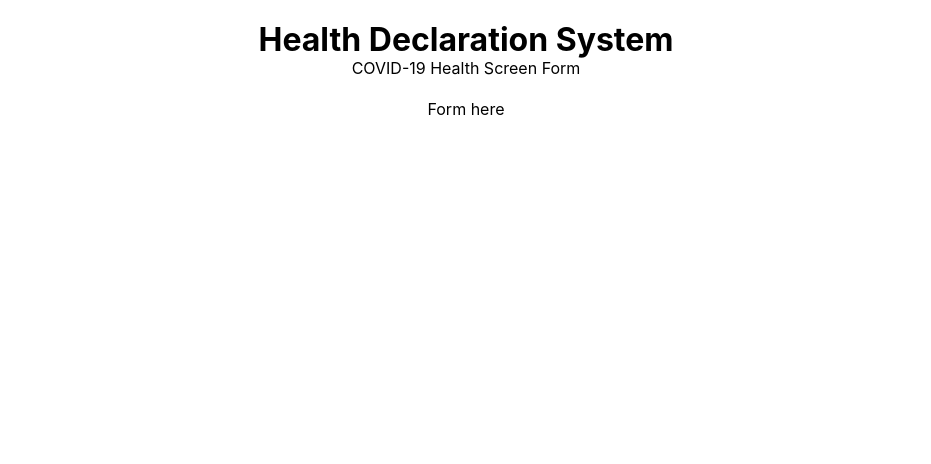
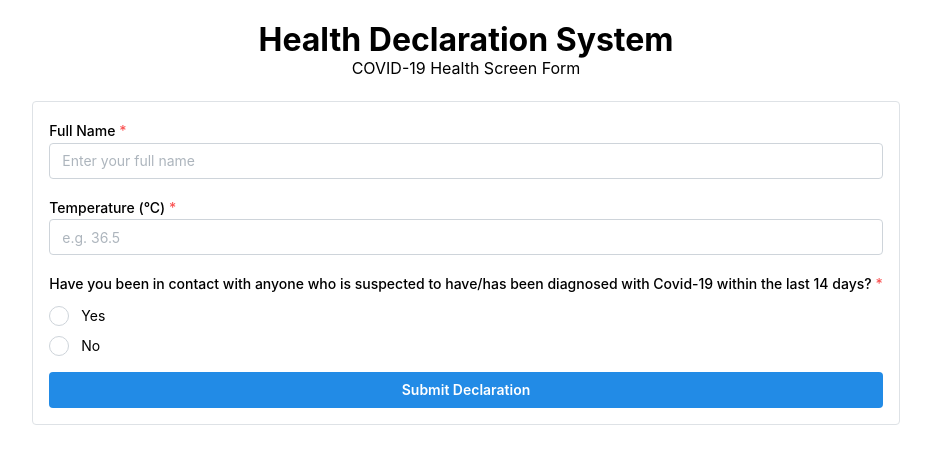
Before and after one commit to jackylauql/health-declaration, a React (Vite) app in the folder frontend/: page / in a window 1280 px wide. Shown: the top 464 px of the page, without its empty margins (174-1105 px from the left). Built offline with nearby package versions, Linux system fonts and the light colour scheme.

Commit message:
initial skeleton for health declare form page with full name, temperature and if close contact, symptoms to come in later

```diff
--- a/frontend/src/Router.tsx
+++ b/frontend/src/Router.tsx
@@ -1,12 +1,12 @@
 import { createBrowserRouter, RouterProvider } from 'react-router-dom';
 import { AppLayout } from './components/AppLayout/AppLayout';
-import { HomePage } from './pages/Home.page';
+import { HealthDeclareFormPage } from './pages/HealthDeclareFormPage';
 
 const router = createBrowserRouter([
   {
     path: '/',
     element: <AppLayout />,
-    children: [{ path: '', element: <HomePage /> }],
+    children: [{ path: '', element: <HealthDeclareFormPage /> }],
   },
 ]);
 
--- /dev/null
+++ b/frontend/src/pages/HealthDeclareFormPage.tsx
@@ -0,0 +1,54 @@
+import { Button, Card, Radio, Stack, TextInput } from '@mantine/core';
+import { useForm } from '@mantine/form';
+
+interface HealthDeclareFormValues {
+  fullName: string;
+  temperature: string;
+  isInCloseContactCovid: boolean;
+}
+
+export function HealthDeclareFormPage() {
+  const healthDeclareForm = useForm<HealthDeclareFormValues>({
+    mode: 'uncontrolled',
+  });
+
+  const onSubmitHealthDeclaration = (values: HealthDeclareFormValues) => {
+    console.log('vvv', values);
+  };
+
+  return (
+    <Card mt="lg" withBorder>
+      <form onSubmit={healthDeclareForm.onSubmit(onSubmitHealthDeclaration)}>
+        <Stack>
+          <TextInput
+            label="Full Name"
+            placeholder="Enter your full name"
+            withAsterisk
+            key={healthDeclareForm.key('fullName')}
+            {...healthDeclareForm.getInputProps('fullName')}
+          />
+          <TextInput
+            label="Temperature (°C)"
+            placeholder="e.g. 36.5"
+            withAsterisk
+            key={healthDeclareForm.key('temperature')}
+            {...healthDeclareForm.getInputProps('temperature')}
+          />
+          <Radio.Group
+            label="Have you been in contact with anyone who is
+suspected to have/has been diagnosed with Covid-19 within the last 14 days?"
+            withAsterisk
+            key={healthDeclareForm.key('isInCloseContact')}
+            {...healthDeclareForm.getInputProps('isInCloseContact')}
+          >
+            <Stack mt="xs" gap="xs">
+              <Radio value="yes" label="Yes" />
+              <Radio value="no" label="No" />
+            </Stack>
+          </Radio.Group>
+          <Button type="submit">Submit Declaration</Button>
+        </Stack>
+      </form>
+    </Card>
+  );
+}
--- a/frontend/src/pages/Home.page.tsx
+++ /dev/null
@@ -1,13 +0,0 @@
-import { Card, Text } from '@mantine/core';
-import { ColorSchemeToggle } from '../components/ColorSchemeToggle/ColorSchemeToggle';
-import { Welcome } from '../components/Welcome/Welcome';
-
-export function HomePage() {
-  return (
-    <>
-      <Card>
-        <Text>Form here</Text>
-      </Card>
-    </>
-  );
-}
```
